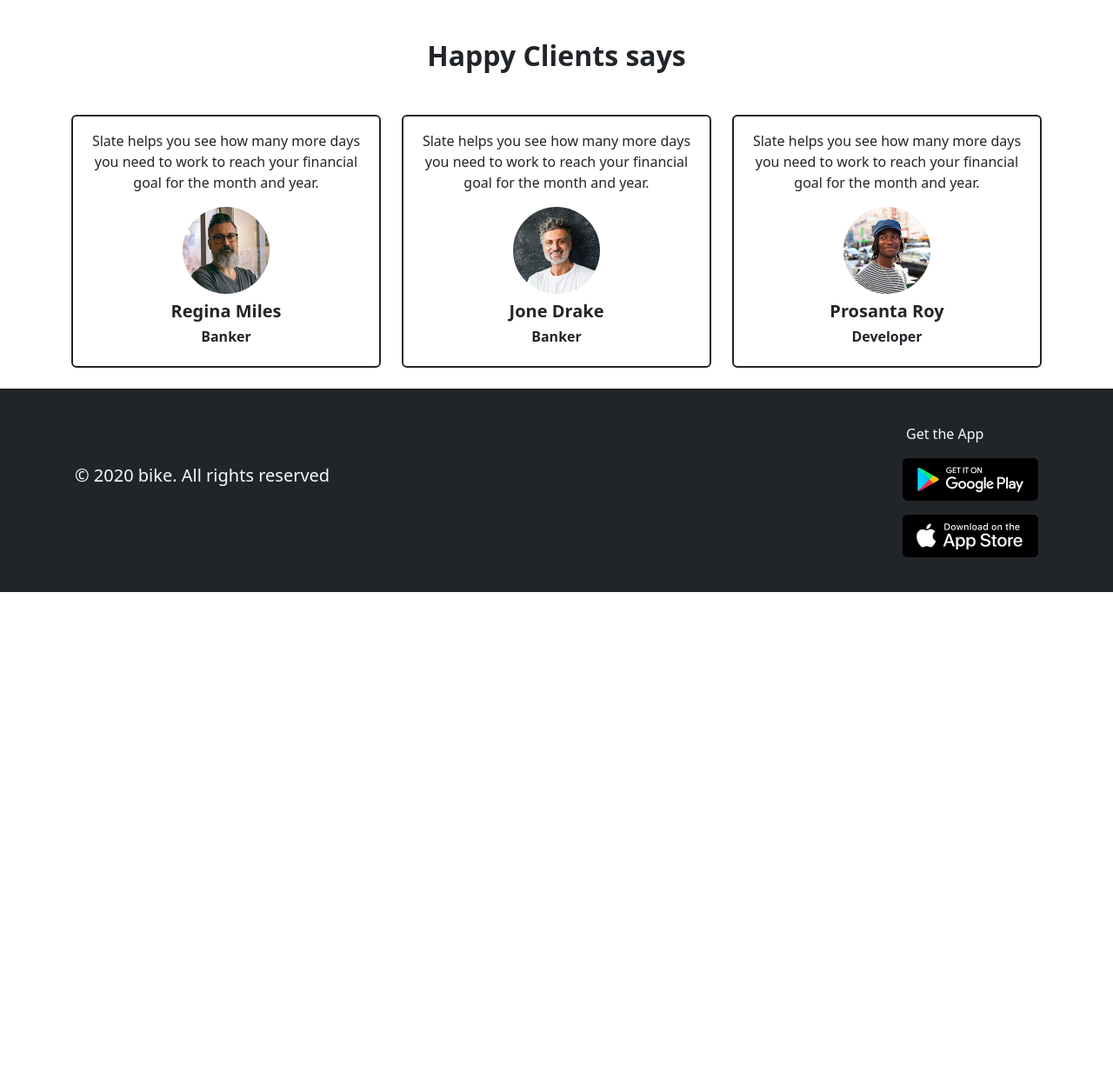
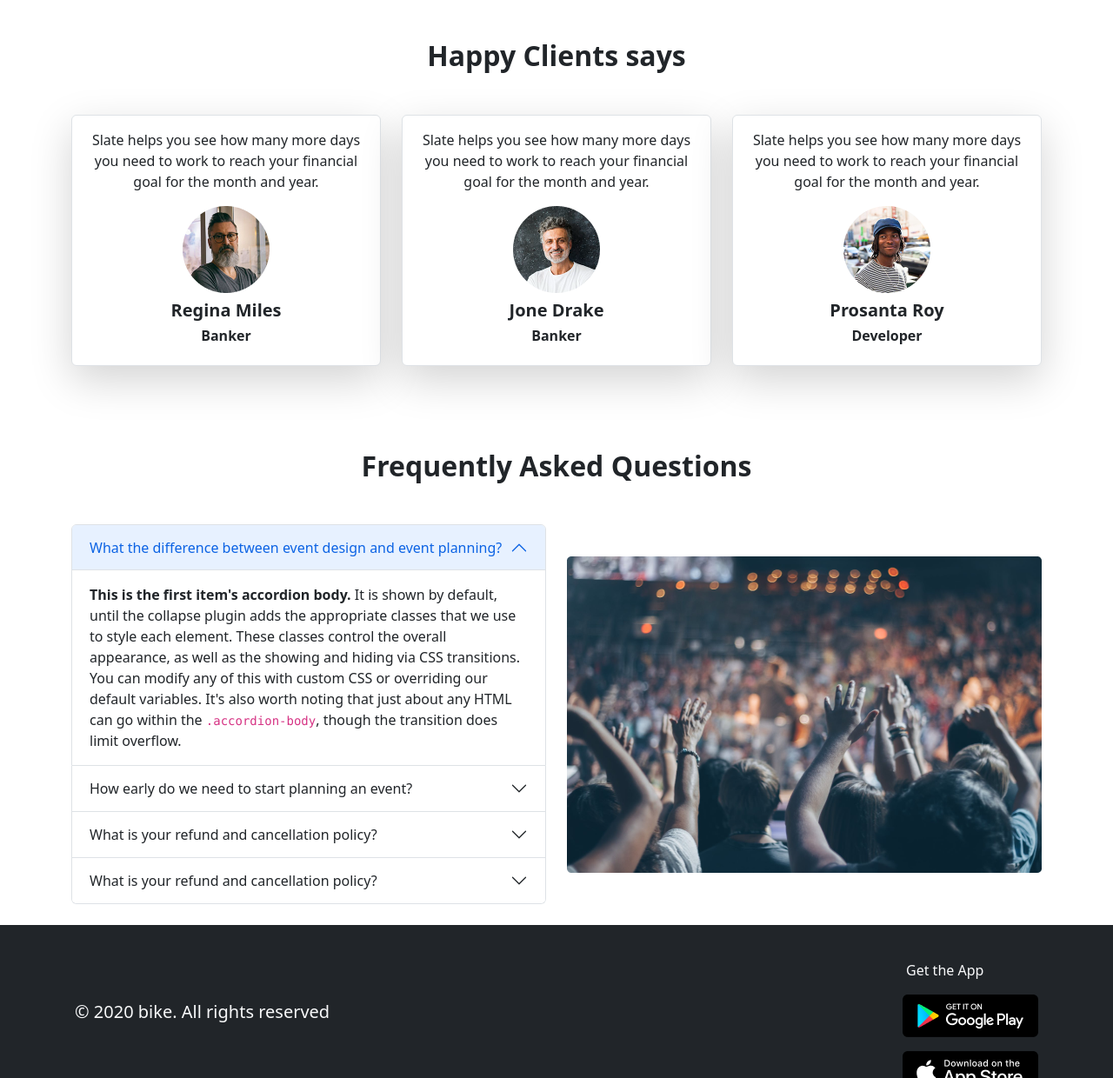
Before and after one commit to Prosantaroy1/Practics-projects-bootstrap, a plain HTML site: page index.html in a window 1280 px wide. Shown: the part 1630-2870 px from the top of the page at 87% size. Before the commit the page ends 2311 px from the top, so only its background shows below. Drawn offline with Linux system fonts and the light colour scheme.

Commit message:
completed

```diff
--- a/index.html
+++ b/index.html
@@ -198,8 +198,8 @@
         <section class="container mt-5">
              <h1 class="text-center fw-bold fs-2">Happy Clients says</h1>
             <div class="d-flex gap-4 mt-5">
-               <div class="d-flex flex-column justify-content-center align-items-center border border-dark
-                border-2 rounded-2 p-3">
+               <div class="d-flex flex-column justify-content-center align-items-center border
+                 rounded-2 p-3 shadow-lg p-3 mb-5 bg-body rounded">
                    <p class="text-center">
                        Slate helps you see how many more days you need
                        to work to reach your financial goal for the month and year.
@@ -209,8 +209,8 @@
                    <h3 class="fw-semibold fs-6">Banker</h3>
                </div>
 
-               <div class="d-flex flex-column justify-content-center align-items-center border border-dark
-                border-2 rounded-2 p-3">
+               <div class="d-flex flex-column justify-content-center align-items-center border
+               rounded-2 p-3 shadow-lg p-3 mb-5 bg-body rounded">
                 <p class="text-center">
                     Slate helps you see how many more days you need
                     to work to reach your financial goal for the month and year.
@@ -220,8 +220,8 @@
                 <h3 class="fw-semibold fs-6">Banker</h3>
             </div>
 
-            <div class="d-flex flex-column justify-content-center align-items-center border border-dark
-             border-2 rounded-2 p-3">
+               <div class="d-flex flex-column justify-content-center align-items-center border
+                 rounded-2 p-3 shadow-lg p-3 mb-5 bg-body rounded">
                 <p class="text-center">
                     Slate helps you see how many more days you need
                     to work to reach your financial goal for the month and year.
@@ -230,6 +230,69 @@
                 <h2 class="fw-bold fs-5 mt-2">Prosanta Roy</h2>
                 <h3 class="fw-semibold fs-6">Developer</h3>
             </div>
+            </div>
+        </section>
+        <!-------
+            ----Frequently Asked Questions--
+        ----------------------->
+        <section class="container mt-5">
+            <h1 class="text-center fw-bold fs-2">Frequently Asked Questions</h1>
+            <div class="d-flex gap-4 mt-5 align-items-center justify-content-center">
+               <div>
+                <div class="accordion" id="accordionPanelsStayOpenExample">
+                    <div class="accordion-item">
+                      <h2 class="accordion-header" id="panelsStayOpen-headingOne">
+                        <button class="accordion-button" type="button" data-bs-toggle="collapse" data-bs-target="#panelsStayOpen-collapseOne" aria-expanded="true" aria-controls="panelsStayOpen-collapseOne">
+                            What  the difference between event design and event planning?
+                        </button>
+                      </h2>
+                      <div id="panelsStayOpen-collapseOne" class="accordion-collapse collapse show" aria-labelledby="panelsStayOpen-headingOne">
+                        <div class="accordion-body">
+                          <strong>This is the first item's accordion body.</strong> It is shown by default, until the collapse plugin adds the appropriate classes that we use to style each element. These classes control the overall appearance, as well as the showing and hiding via CSS transitions. You can modify any of this with custom CSS or overriding our default variables. It's also worth noting that just about any HTML can go within the <code>.accordion-body</code>, though the transition does limit overflow.
+                        </div>
+                      </div>
+                    </div>
+                    <div class="accordion-item">
+                      <h2 class="accordion-header" id="panelsStayOpen-headingTwo">
+                        <button class="accordion-button collapsed" type="button" data-bs-toggle="collapse" data-bs-target="#panelsStayOpen-collapseTwo" aria-expanded="false" aria-controls="panelsStayOpen-collapseTwo">
+                            How early do we need to start planning an event?
+                        </button>
+                      </h2>
+                      <div id="panelsStayOpen-collapseTwo" class="accordion-collapse collapse" aria-labelledby="panelsStayOpen-headingTwo">
+                        <div class="accordion-body">
+                          <strong>This is the second item's accordion body.</strong> It is hidden by default, until the collapse plugin adds the appropriate classes that we use to style each element. These classes control the overall appearance, as well as the showing and hiding via CSS transitions. You can modify any of this with custom CSS or overriding our default variables. It's also worth noting that just about any HTML can go within the <code>.accordion-body</code>, though the transition does limit overflow.
+                        </div>
+                      </div>
+                    </div>
+                    <div class="accordion-item">
+                      <h2 class="accordion-header" id="panelsStayOpen-headingThree">
+                        <button class="accordion-button collapsed" type="button" data-bs-toggle="collapse" data-bs-target="#panelsStayOpen-collapseThree" aria-expanded="false" aria-controls="panelsStayOpen-collapseThree">
+                            What is your refund and cancellation policy?
+                        </button>
+                      </h2>
+                      <div id="panelsStayOpen-collapseThree" class="accordion-collapse collapse" aria-labelledby="panelsStayOpen-headingThree">
+                        <div class="accordion-body">
+                          <strong>This is the third item's accordion body.</strong> It is hidden by default, until the collapse plugin adds the appropriate classes that we use to style each element. These classes control the overall appearance, as well as the showing and hiding via CSS transitions. You can modify any of this with custom CSS or overriding our default variables. It's also worth noting that just about any HTML can go within the <code>.accordion-body</code>, though the transition does limit overflow.
+                        </div>
+                      </div>
+                    </div>
+                    <div class="accordion-item">
+                        <h2 class="accordion-header" id="panelsStayOpen-headingfour">
+                          <button class="accordion-button collapsed" type="button" data-bs-toggle="collapse" data-bs-target="#panelsStayOpen-collapsefour" aria-expanded="false" aria-controls="panelsStayOpen-collapseThree">
+                              What is your refund and cancellation policy?
+                          </button>
+                        </h2>
+                        <div id="panelsStayOpen-collapsefour" class="accordion-collapse collapse" aria-labelledby="panelsStayOpen-headingThree">
+                          <div class="accordion-body">
+                            <strong>This is the third item's accordion body.</strong> It is hidden by default, until the collapse plugin adds the appropriate classes that we use to style each element. These classes control the overall appearance, as well as the showing and hiding via CSS transitions. You can modify any of this with custom CSS or overriding our default variables. It's also worth noting that just about any HTML can go within the <code>.accordion-body</code>, though the transition does limit overflow.
+                          </div>
+                        </div>
+                    </div>
+                  </div>
+               </div>
+               <div>
+                   <img src="images/people.png" alt="">
+               </div>
             </div>
         </section>
     </main>
```
